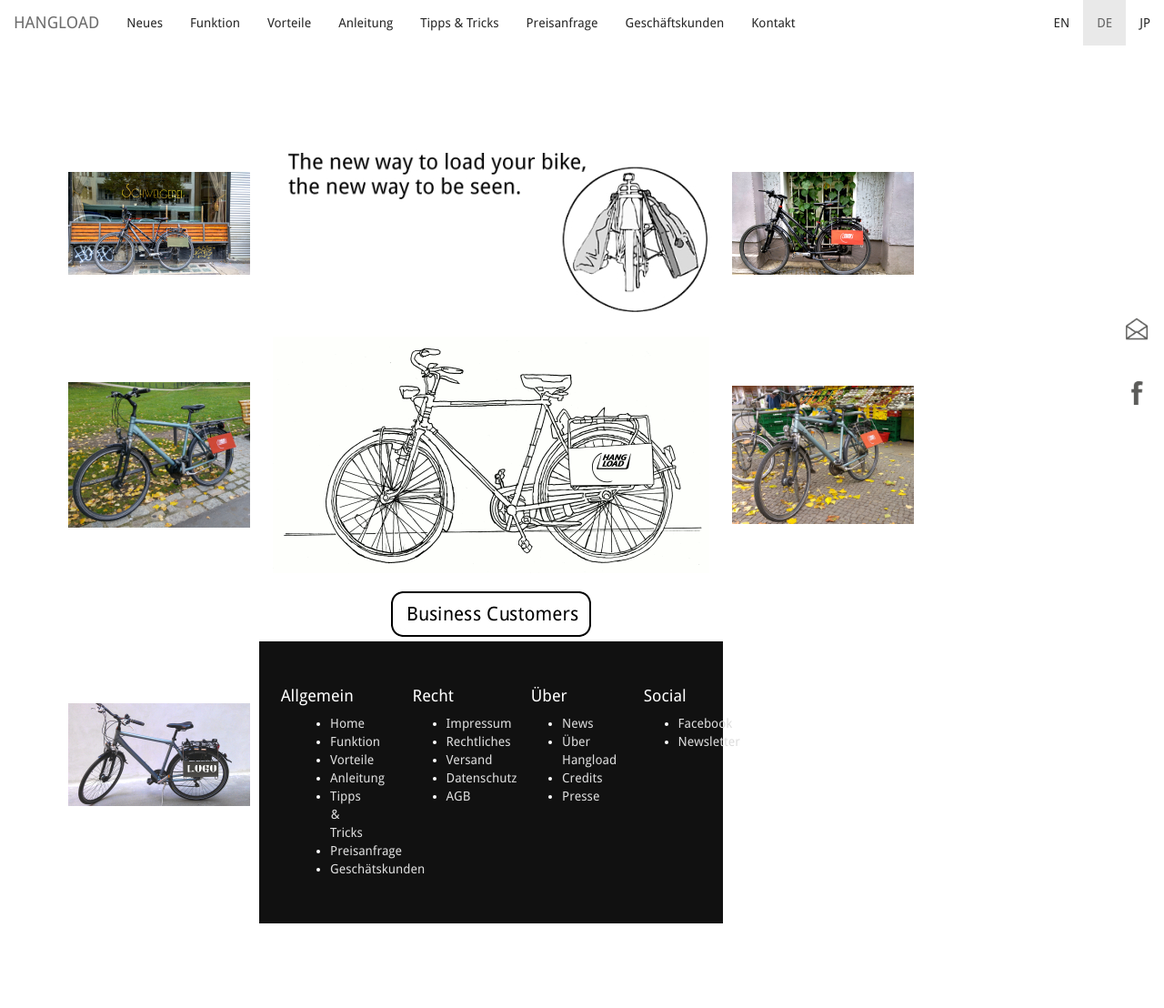
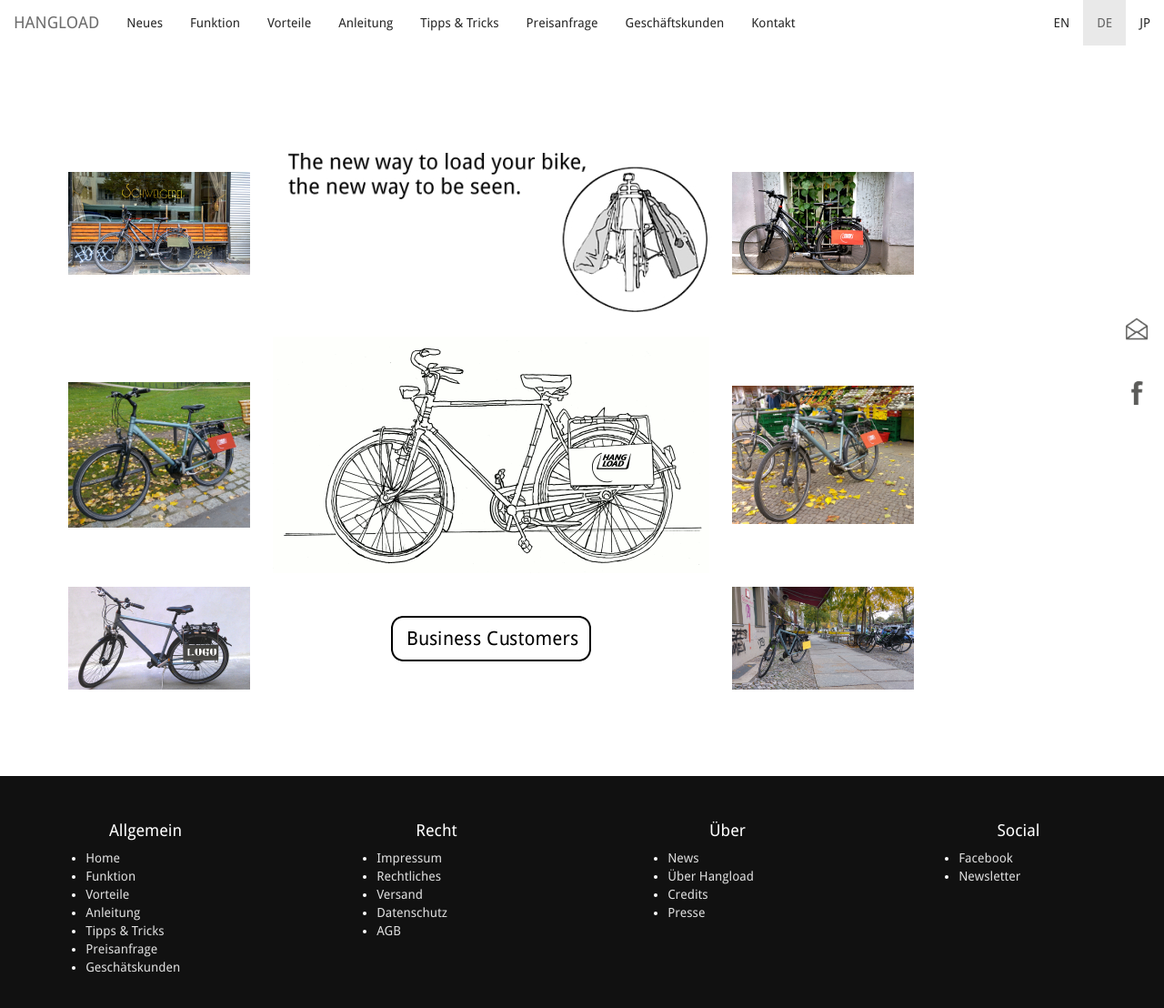
Before and after one commit to bodokaiser/hangload.com, a Jekyll site: the page built from de/promotions/index.html, in a window 1280 px wide and 1123 px high. Shown: the top 1108 px of the window at 91% size. Built offline with Jekyll 4.4.1, drawn with Linux system fonts in a browser that asks for light colours; nearby versions of some CDN libraries; library files that are not in the unit come from our copies; Markdown is read by kramdown in place of the engine named in the settings.

Commit message:
Update index.html

```diff
--- a/de/promotions/index.html
+++ b/de/promotions/index.html
@@ -1,7 +1,7 @@
 ---
 layout:  defaultDE
 title: Hangload - Promotion
-prefix: '..'
+prefix: '../..'
 language: de
 description: Promotion
 
@@ -11,7 +11,6 @@
 <br>
 <br>
 <div class="row">
-
   <table class="promo">
     <tr>
       <td>
@@ -23,7 +22,7 @@
         <table class="wide">
           <tr>
             <td>
-              <img src="../../images/pictures/circle.jpg" alt="The new way to load your bike, the new wy to be seen" />
+              <img src="../../images/pictures/circle.jpg" alt="The new way to load your bike, the new way to be seen" />
             </td>
           </tr>
         </table>
@@ -72,6 +71,16 @@
             </td>
           </tr>
         </table>
+      </td>
+      <td>
+          <a href="../../images/pictures/20151022_142100_HDR.jpg">
+            <img src="../../images/pictures/thumb-20151022_142100_HDR.jpg" alt=" " />
+          </a>
+      </td>
+    </tr>
+  </table>
+  <div style="clear:both;"></div>
+</div>
 </div>
 <!--
 <div class="col-xs-8 col-xs-offset-2 col-sm-6 col-sm-offset-3">
```
